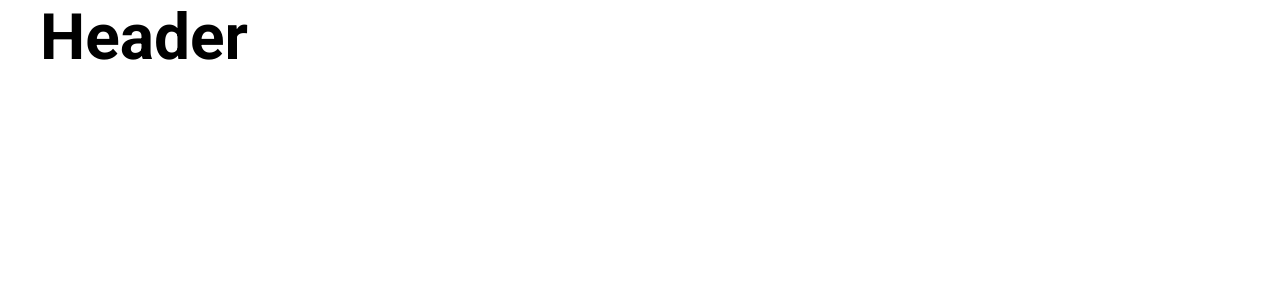
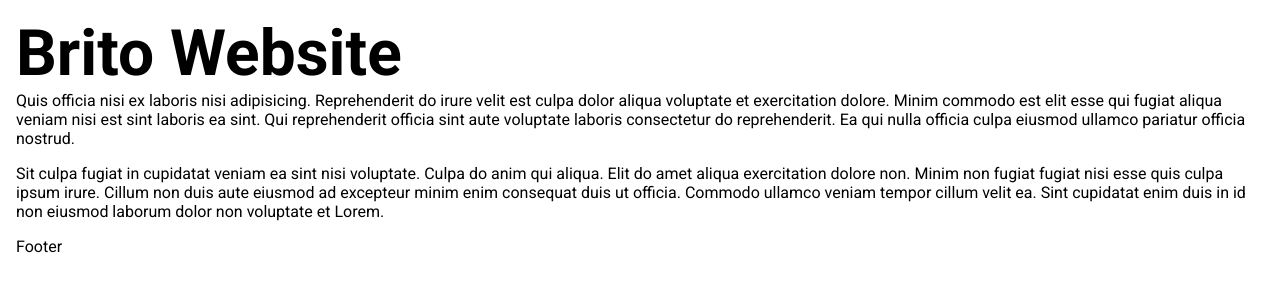
Before and after one commit to brito-ca/brito-website, a Next.js app: page / in a window 1280 px wide. Shown: the top 300 px of the page. Built offline with nearby package versions, Linux system fonts and the light colour scheme.

Commit message:
update structure

```diff
--- a/components/AppLayout/AppLayout.jsx
+++ b/components/AppLayout/AppLayout.jsx
@@ -1,7 +1,16 @@
-import styles from '@/styles/Home.module.css';
+import { Header, Footer } from '@/components';
+import styles from '@/styles/AppLayout.module.css';
 
 const AppLayout = (props) => {
   const { children } = props;
-  return <main className={styles.container}>{children}</main>;
+  return (
+    <div className={styles.container}>
+      <Header>
+        <h1>Brito Website</h1>
+      </Header>
+      <main>{children}</main>
+      <Footer>Footer</Footer>
+    </div>
+  );
 };
 export default AppLayout;
--- a/components/Banner/Banner.jsx
+++ /dev/null
@@ -1,10 +0,0 @@
-const Banner = (props) => {
-  const { title, description } = props;
-  return (
-    <div>
-      <h3>{title}</h3>
-      <p>{description}</p>
-    </div>
-  );
-};
-export default Banner;
--- /dev/null
+++ b/components/Footer/Footer.jsx
@@ -0,0 +1,5 @@
+const Footer = (props) => {
+  const { children } = props;
+  return <footer>{children}</footer>;
+};
+export default Footer;
--- a/components/Header/Header.jsx
+++ b/components/Header/Header.jsx
@@ -1,4 +1,5 @@
-const Header = () => {
-  return <h1>Header</h1>;
+const Header = (props) => {
+  const { children } = props;
+  return <header>{children}</header>;
 };
 export default Header;
--- /dev/null
+++ b/components/index.js
@@ -0,0 +1,3 @@
+export { default as AppLayout } from './AppLayout/AppLayout';
+export { default as Header } from './Header/Header';
+export { default as Footer } from './Footer/Footer';
--- a/pages/index.jsx
+++ b/pages/index.jsx
@@ -1,8 +1,5 @@
 import Head from 'next/head';
-import styles from '@/styles/Home.module.css';
-import Header from '@/components/Header/Header';
-import Banner from '@/components/Banner/Banner';
-import AppLayout from '@/components/AppLayout/AppLayout';
+import { AppLayout } from '@/components';
 
 export default function Home() {
   return (
@@ -14,7 +11,22 @@ export default function Home() {
         <link rel='icon' href='/favicon.ico' />
       </Head>
       <AppLayout>
-        <Header />
+        <p>
+          Quis officia nisi ex laboris nisi adipisicing. Reprehenderit do irure
+          velit est culpa dolor aliqua voluptate et exercitation dolore. Minim
+          commodo est elit esse qui fugiat aliqua veniam nisi est sint laboris
+          ea sint. Qui reprehenderit officia sint aute voluptate laboris
+          consectetur do reprehenderit. Ea qui nulla officia culpa eiusmod
+          ullamco pariatur officia nostrud.
+        </p>
+        <p>
+          Sit culpa fugiat in cupidatat veniam ea sint nisi voluptate. Culpa do
+          anim qui aliqua. Elit do amet aliqua exercitation dolore non. Minim
+          non fugiat fugiat nisi esse quis culpa ipsum irure. Cillum non duis
+          aute eiusmod ad excepteur minim enim consequat duis ut officia.
+          Commodo ullamco veniam tempor cillum velit ea. Sint cupidatat enim
+          duis in id non eiusmod laborum dolor non voluptate et Lorem.
+        </p>
       </AppLayout>
     </>
   );
--- /dev/null
+++ b/styles/AppLayout.module.css
@@ -0,0 +1,3 @@
+.container {
+    padding: var(--padding-sm);
+}
--- a/styles/Home.module.css
+++ /dev/null
@@ -1,9 +0,0 @@
-.container {
-    width: 1200px;
-    margin: 0 auto;
-}
-
-.title {
-    font-size: 3rem;
-    color: red;
-}
--- a/styles/globals.css
+++ b/styles/globals.css
@@ -39,7 +39,7 @@
   --button-outline-disabled: #989799;
   --button-bg-outline-disabled: #f5f5f5;
 
-  --base-font-size: 16px;
+  --base-font-size: 1rem;
   --spacing-unit: 16px;
 
   --margin-sm: var(--spacing-unit);
@@ -55,15 +55,11 @@
   box-sizing: border-box;
   padding: 0;
   margin: 0;
-  font-family: "Roboto", sans-serif;
-  font-weight: 400;
-  font-size: var(--base-font-size);
 }
 
-html,
 body {
-  max-width: 100vw;
-  overflow-x: hidden;
+  font-family: "Roboto", sans-serif;
+  font-size: var(--base-font-size);
 }
 
 .display,
@@ -97,6 +93,10 @@ h4 {
 
 h5 {
   font-size: 1.75rem;
+}
+
+p {
+  padding-bottom: var(--spacing-unit);
 }
 
 .uppercase {
@@ -285,9 +285,6 @@ button.outline:disabled {
 
 /* Extra small devices (phones, 600px and down) */
 @media only screen and (max-width: 600px) {
-  * {
-    font-size: 1.75rem;
-  }
 
   .display {
     font-size: 3.125rem;
```
